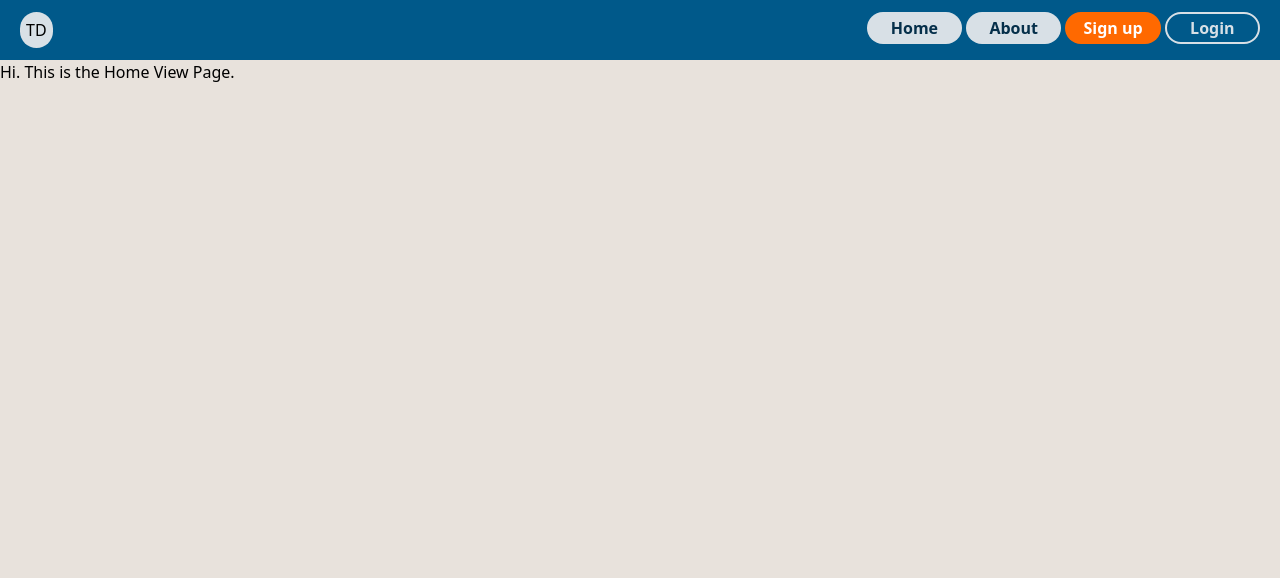
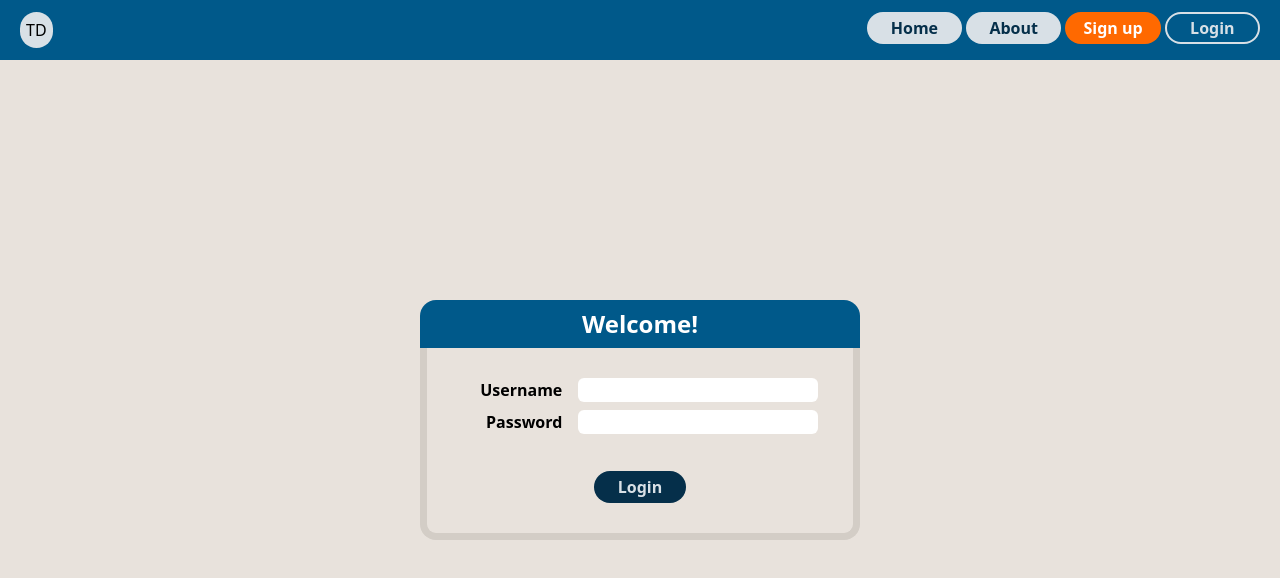
Before and after one commit to Mariella-Pasamonte/TODO-List-App, a Vue app in the folder frontend/: page / in a window 1280 px wide. Shown: the top 578 px of the page. Built offline with nearby package versions, Linux system fonts and the light colour scheme; the HTML template or start-up script is replaced by a standard one.

Commit message:
Login page (frontend) complete
The design of the Login page and the necessary events is complete. Backend is still functional. Will implement soon.

```diff
--- a/frontend/src/App.vue
+++ b/frontend/src/App.vue
@@ -7,7 +7,7 @@
   <template >
     <div className="w-screen h-screen bg-[#E8E2DC] ">
       <Header></Header>
-      <div>
+      <div className="h-[90%] w-full">
         <RouterView />
       </div>
     </div>
--- a/frontend/src/components/header.vue
+++ b/frontend/src/components/header.vue
@@ -10,7 +10,7 @@
 </script>
 
 <template>
-    <header className="h-fit w-full py-3 bg-sky-800 ">
+    <header className="h-fit w-full py-3 bg-sky-800">
         <div className="h-full w-full flex flex-row justify-between px-5">
             <div className="h-full content-center">
                 <div className="p-1.5 bg-[#d8e0e6] rounded-full">
@@ -18,8 +18,8 @@
                 </div>
             </div>
             <nav className="h-full grid grid-cols-4 gap-x-1 content-center">
-                <button  @click="route('/')" className="px-6 py-1 font-bold text-sky-950 rounded-full bg-[#d8e0e6] cursor-pointer">
-                    <RouterLink to="/">Home</RouterLink>
+                <button  @click="route('/home')" className="px-6 py-1 font-bold text-sky-950 rounded-full bg-[#d8e0e6] cursor-pointer">
+                    <RouterLink to="/home">Home</RouterLink>
                 </button>
                 <button @click="route('/about')" className="px-5 py-1 font-bold text-sky-950 rounded-full bg-[#d8e0e6] cursor-pointer">
                     <RouterLink to="/about">About</RouterLink>
@@ -27,8 +27,8 @@
                 <button @click="route('/signup')" className="px-4 py-1 rounded-full font-bold text-white bg-orange-500 cursor-pointer">
                     <RouterLink to="/signup">Sign up</RouterLink>
                 </button>
-                <button @click="route('/login')" className="px-5 py-0.5 rounded-full font-bold text-[#d8e0e6] border-2 border-[#d8e0e6] hover:bg-[#d8e0e6] hover:text-sky-950 cursor-pointer">
-                    <RouterLink to="/login">Login</RouterLink>
+                <button @click="route('/')" className="px-5 py-0.5 rounded-full font-bold text-[#d8e0e6] border-2 border-[#d8e0e6] hover:bg-[#d8e0e6] hover:text-sky-950 cursor-pointer">
+                    <RouterLink to="/">Login</RouterLink>
                 </button>
             </nav>
         </div>
--- a/frontend/src/views/LoginView.vue
+++ b/frontend/src/views/LoginView.vue
@@ -1,5 +1,41 @@
+<script setup lang="ts">
+    import {ref} from 'vue'
+    import { RouterLink} from 'vue-router'
+    import { useRouter } from 'vue-router'
+
+    const router = useRouter()
+
+    function route(address:string){
+        router.push(address)
+    }
+
+    const username = ref('')
+    const password = ref('')
+</script>
+
 <template>
-  <div class="h-full w-full">
-    <h1>This is a Login page</h1>
+  <div className="grid h-[100%] w-[100%] place-content-center">
+    <div className="h-60 w-110">
+        <div className="h-[20%] w-full content-center bg-sky-800 rounded-t-2xl">
+            <h1 className="text-center font-bold text-2xl text-white">Welcome!</h1>
+        </div>
+        <div className="grid h-[80%] w-full place-content-around border-b-7 border-x-7 rounded-b-2xl border-[#d3cdc6] p-3 ">
+            <div className="h-fit w-full grid grid-rows-2 gap-2">
+                <div className="grid grid-cols-3 gap-4">
+                    <p className="col-span-1 text-right font-semibold">Username</p>
+                    <input v-model="username" type="text" className="w-60 pl-2 col-start-2 bg-white rounded-md"></input>
+                </div>
+                <div className="grid grid-cols-3 gap-4">
+                    <p className="col-span-1 text-right font-semibold">Password</p>
+                    <input v-model="password" type="password" className="w-60 pl-2 col-start-2 bg-white rounded-md"></input>
+                </div>
+            </div>
+            <div className="h-fit w-full flex justify-center">
+                <button  @click="route('/home')" className="px-6 py-1 font-bold text-[#d8e0e6]  rounded-full bg-sky-950 cursor-pointer">
+                    <RouterLink to="/">Login</RouterLink>
+                </button>
+            </div>
+        </div>
+    </div>
   </div>
 </template>
```
Also changed, not shown: frontend/src/router/index.ts (+4 -4 lines).
